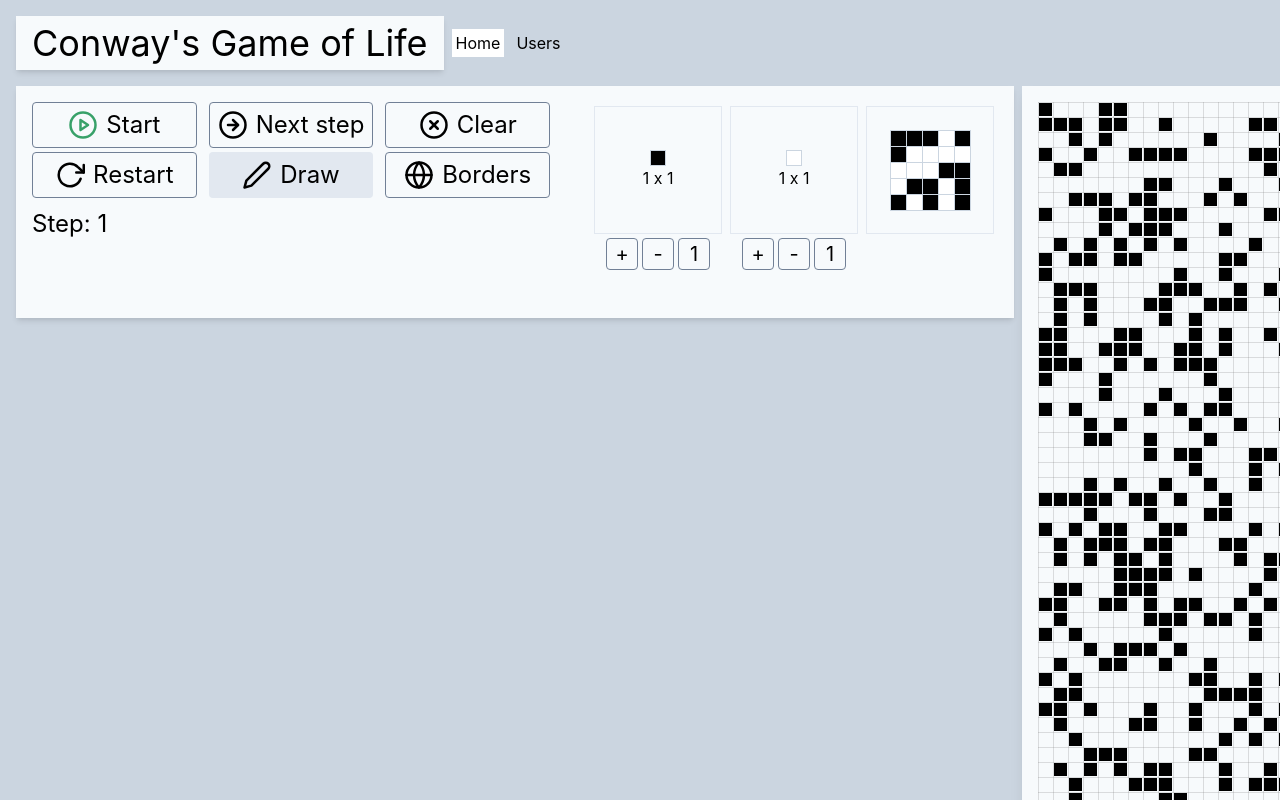
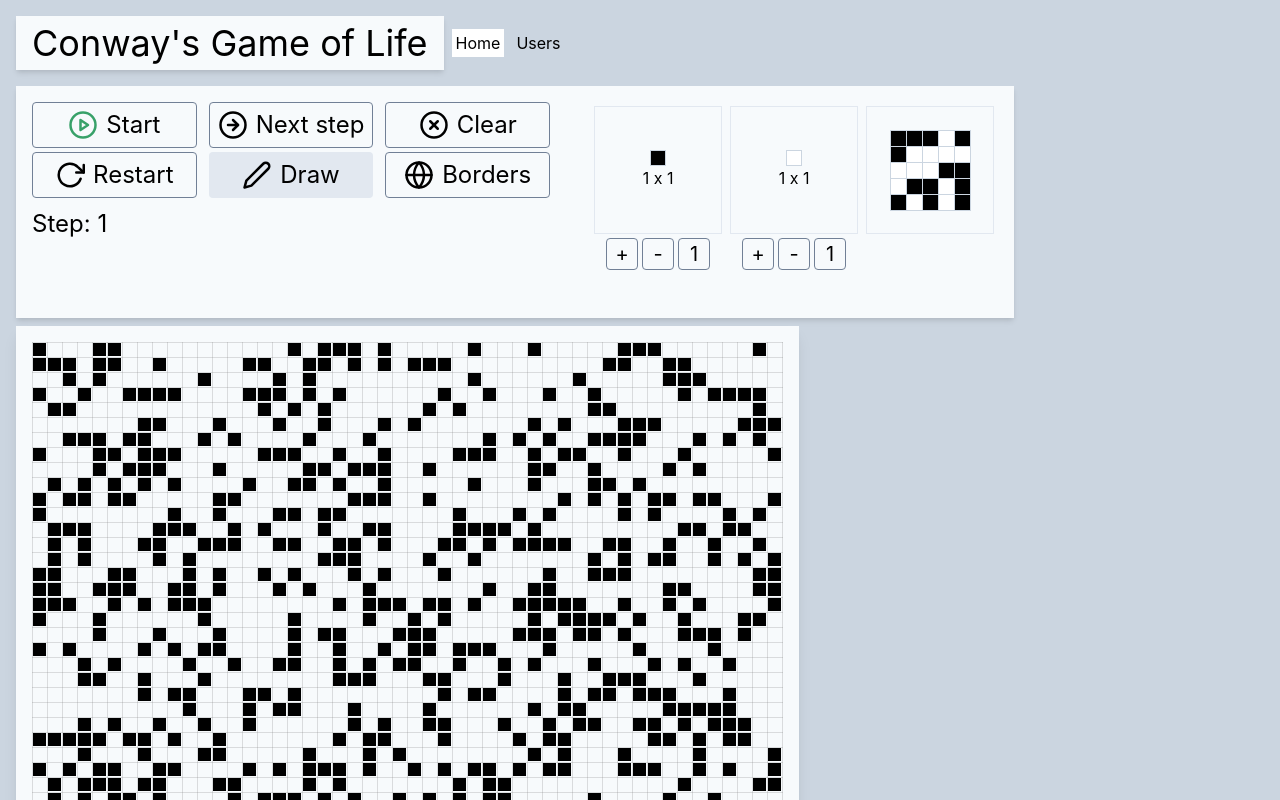
Before and after one commit to daltojohnso/conway, a React (Create React App) app: page / in a window 1280 px wide. Shown: the top 800 px of the page. Built offline with nearby package versions, Linux system fonts and the light colour scheme.

Commit message:
tweak styling

```diff
--- a/src/App.js
+++ b/src/App.js
@@ -11,7 +11,7 @@ export default function App() {
   return (
     <Router>
       <div>
-        <nav className="pt-4 pl-4 flex items-center gap-1">
+        <nav className="py-4 pl-4 flex items-center gap-1">
           <h1 className="inline-block px-4 text-4xl bg-gray-100 shadow-md col-start-1">
             <a
               href="https://en.wikipedia.org/wiki/Conway%27s_Game_of_Life"
--- a/src/components/HomePage.js
+++ b/src/components/HomePage.js
@@ -113,7 +113,7 @@ function App() {
   );
 
   return (
-    <main className="p-4 w-screen h-screen flex flex-col flex-wrap gap-2 bg-gray-400 items-start justify-start overflow-auto">
+    <main className="p-4 pt-0 w-screen flex flex-col gap-2 bg-gray-400 items-start justify-start overflow-auto">
       <div className="bg-gray-100 shadow-md flex items-start">
         <div className="col-start-2">
           <Config config={config} onChange={onConfigChange} />
--- a/src/components/HomePageNoHooks.js
+++ b/src/components/HomePageNoHooks.js
@@ -146,7 +146,7 @@ class AppNoHooks extends React.Component {
     const { config, matrix } = this.state;
 
     return (
-      <main className="p-4 w-screen h-screen flex flex-col flex-wrap gap-2 bg-gray-400 items-start justify-start">
+      <main className="p-4 pt-0 w-screen flex flex-col gap-2 bg-gray-400 items-start justify-start">
         <div className="bg-gray-100 shadow-md flex items-start">
           <div className="">
             <Config config={config} onChange={this.onConfigChange} />
```
